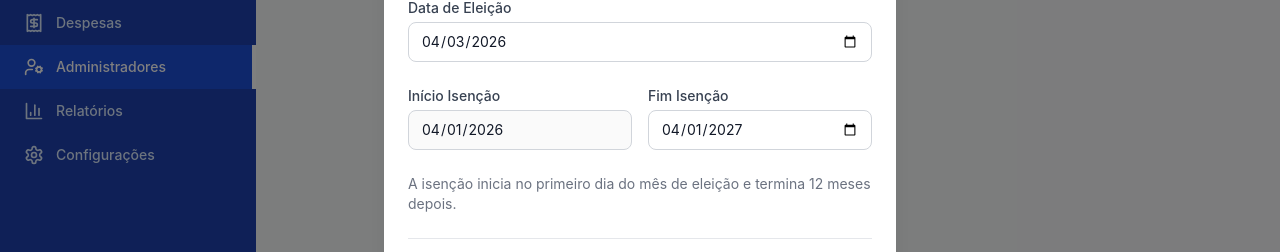
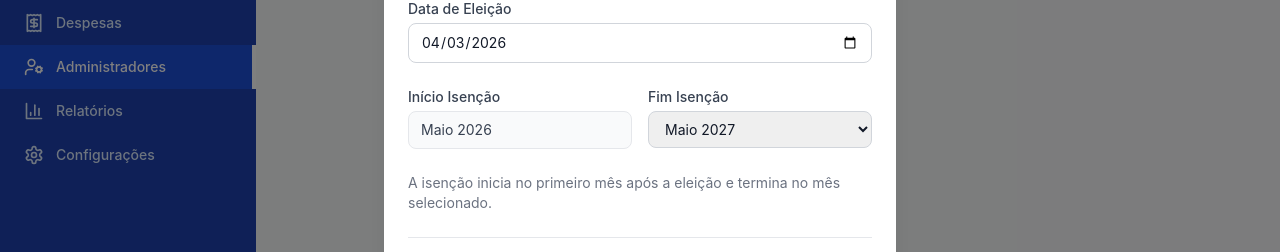
Before and after one commit to josreb-cmd/quotalis, a React (Vite) app: page /administradores in a window 1280 px wide. Both pictures are taken after a click on the button "Novo Administrador". Shown: the part 340-592 px from the top of the page. Built offline with nearby package versions, Linux system fonts and the light colour scheme; no server answers; the database is empty.

Commit message:
Refactor exemption date calculations and formatting

```diff
--- a/src/pages/Administradores.tsx
+++ b/src/pages/Administradores.tsx
@@ -2,7 +2,7 @@ import { useEffect, useState } from 'react';
 import { Plus, Pencil, Trash2, UserMinus, UserPlus } from 'lucide-react';
 import toast from 'react-hot-toast';
 import { supabase } from '../lib/supabase';
-import { formatDate, addMonths } from '../lib/utils';
+import { formatDate, addMonths, MONTHS_PT } from '../lib/utils';
 import Card, { CardHeader, CardContent } from '../components/ui/Card';
 import Button from '../components/ui/Button';
 import Modal from '../components/ui/Modal';
@@ -15,6 +15,19 @@ import type { Administrador, Fracao } from '../types/database';
 
 interface AdministradorWithFracao extends Administrador {
   fracao?: Fracao;
+}
+
+function calcularInicioIsencao(dataEleicao: string): string {
+  const d = new Date(dataEleicao);
+  // Isenção começa no 1º dia do mês SEGUINTE à eleição
+  const mesSeginte = new Date(d.getFullYear(), d.getMonth() + 1, 1);
+  return `${mesSeginte.getFullYear()}-${String(mesSeginte.getMonth() + 1).padStart(2, '0')}-01`;
+}
+
+function formatarMesAno(dateStr: string): string {
+  if (!dateStr) return '';
+  const [year, month] = dateStr.split('-');
+  return `${MONTHS_PT[parseInt(month, 10) - 1]} ${year}`;
 }
 
 export default function Administradores() {
@@ -66,13 +79,14 @@ export default function Administradores() {
 
   function openCreateModal() {
     const today = new Date();
-    const firstOfMonth = new Date(today.getFullYear(), today.getMonth(), 1);
-    const endIsencao = addMonths(firstOfMonth, 12);
+    const todayStr = `${today.getFullYear()}-${String(today.getMonth() + 1).padStart(2, '0')}-${String(today.getDate()).padStart(2, '0')}`;
+    const inicioIsencao = calcularInicioIsencao(todayStr);
+    const fimIsencao = `${parseInt(inicioIsencao.substring(0, 4)) + 1}-${inicioIsencao.substring(5, 7)}-01`;
 
     setEditingAdmin({
-      data_eleicao: today.toISOString().split('T')[0],
-      inicio_isencao: firstOfMonth.toISOString().split('T')[0],
-      fim_isencao: endIsencao.toISOString().split('T')[0],
+      data_eleicao: todayStr,
+      inicio_isencao: inicioIsencao,
+      fim_isencao: fimIsencao,
     });
     setSelectedFracaoId('');
     setErrors({});
@@ -187,24 +201,27 @@ export default function Administradores() {
 
     setSaving(true);
     try {
-      const today = new Date().toISOString().split('T')[0];
+      const today = new Date();
+      const todayStr = `${today.getFullYear()}-${String(today.getMonth() + 1).padStart(2, '0')}-${String(today.getDate()).padStart(2, '0')}`;
 
       const { error: renunciaError } = await supabase
         .from('administradores')
         .update({
-          data_renuncia: today,
-          fim_isencao: today,
+          data_renuncia: todayStr,
+          fim_isencao: todayStr,
         })
         .eq('id', substituindoAdmin.id);
 
       if (renunciaError) throw renunciaError;
 
+      const inicioIsencao = calcularInicioIsencao(todayStr);
+
       const { error: insertError } = await supabase
         .from('administradores')
         .insert({
           id_fracao: novaFracaoId,
-          data_eleicao: today,
-          inicio_isencao: today,
+          data_eleicao: todayStr,
+          inicio_isencao: inicioIsencao,
           fim_isencao: substituindoAdmin.fim_isencao,
           id_substitui: substituindoAdmin.id,
         });
@@ -301,8 +318,8 @@ export default function Administradores() {
                     <TableCell className="font-medium">{admin.fracao?.fracao || '-'}</TableCell>
                     <TableCell>{admin.fracao?.nome_condomino || '-'}</TableCell>
                     <TableCell>{formatDate(admin.data_eleicao)}</TableCell>
-                    <TableCell>{formatDate(admin.inicio_isencao)}</TableCell>
-                    <TableCell>{formatDate(admin.fim_isencao)}</TableCell>
+                    <TableCell>{formatarMesAno(admin.inicio_isencao)}</TableCell>
+                    <TableCell>{formatarMesAno(admin.fim_isencao)}</TableCell>
                     <TableCell>
                       <Badge variant={isIsento ? 'success' : 'gray'}>
                         {isIsento ? 'Isento' : 'Isenção terminada'}
@@ -414,37 +431,48 @@ export default function Administradores() {
             value={editingAdmin?.data_eleicao || ''}
             onChange={(e) => {
               const newDate = e.target.value;
-              const d = new Date(newDate);
-              const firstOfMonth = new Date(d.getFullYear(), d.getMonth(), 1);
-              const endIsencao = addMonths(firstOfMonth, 12);
+              const inicioIsencao = calcularInicioIsencao(newDate);
+              const fimIsencao = `${parseInt(inicioIsencao.substring(0, 4)) + 1}-${inicioIsencao.substring(5, 7)}-01`;
               setEditingAdmin({
                 ...editingAdmin,
                 data_eleicao: newDate,
-                inicio_isencao: firstOfMonth.toISOString().split('T')[0],
-                fim_isencao: endIsencao.toISOString().split('T')[0],
+                inicio_isencao: inicioIsencao,
+                fim_isencao: fimIsencao,
               });
             }}
             error={errors.data_eleicao}
           />
 
           <div className="grid grid-cols-2 gap-4">
-            <Input
-              label="Início Isenção"
-              type="date"
-              value={editingAdmin?.inicio_isencao || ''}
-              onChange={(e) => setEditingAdmin({ ...editingAdmin, inicio_isencao: e.target.value })}
-              disabled
-            />
-            <Input
-              label="Fim Isenção"
-              type="date"
-              value={editingAdmin?.fim_isencao || ''}
-              onChange={(e) => setEditingAdmin({ ...editingAdmin, fim_isencao: e.target.value })}
-            />
+            <div>
+              <label className="block text-sm font-medium text-gray-700 mb-1">Início Isenção</label>
+              <div className="px-3 py-2 bg-gray-50 border border-gray-200 rounded-lg text-sm text-gray-700">
+                {editingAdmin?.inicio_isencao ? formatarMesAno(editingAdmin.inicio_isencao) : '-'}
+              </div>
+            </div>
+            <div>
+              <label className="block text-sm font-medium text-gray-700 mb-1">Fim Isenção</label>
+              <select
+                value={editingAdmin?.fim_isencao?.substring(0, 7) || ''}
+                onChange={(e) => setEditingAdmin({ ...editingAdmin, fim_isencao: `${e.target.value}-01` })}
+                className="w-full px-3 py-2 border border-gray-300 rounded-lg text-sm focus:outline-none focus:ring-2 focus:ring-blue-500"
+              >
+                <option value="">Selecionar mês...</option>
+                {Array.from({ length: 24 }, (_, i) => {
+                  const base = editingAdmin?.inicio_isencao ? new Date(editingAdmin.inicio_isencao) : new Date();
+                  base.setMonth(base.getMonth() + i);
+                  const year = base.getFullYear();
+                  const month = String(base.getMonth() + 1).padStart(2, '0');
+                  const value = `${year}-${month}`;
+                  const label = `${MONTHS_PT[base.getMonth()]} ${year}`;
+                  return <option key={value} value={value}>{label}</option>;
+                })}
+              </select>
+            </div>
           </div>
 
           <p className="text-sm text-gray-500">
-            A isenção inicia no primeiro dia do mês de eleição e termina 12 meses depois.
+            A isenção inicia no primeiro mês após a eleição e termina no mês selecionado.
           </p>
 
           <div className="flex justify-end gap-3 pt-4 border-t">
@@ -501,7 +529,7 @@ export default function Administradores() {
             Substituir <strong>{substituindoAdmin?.fracao?.nome_condomino}</strong> ({substituindoAdmin?.fracao?.fracao}).
           </p>
           <p className="text-sm text-gray-500">
-            O novo administrador herdará o período de isenção restante (até {substituindoAdmin?.fim_isencao ? formatDate(substituindoAdmin.fim_isencao) : '-'}).
+            O novo administrador terá isenção a partir do mês seguinte à data de hoje.
           </p>
 
           <Select
```
